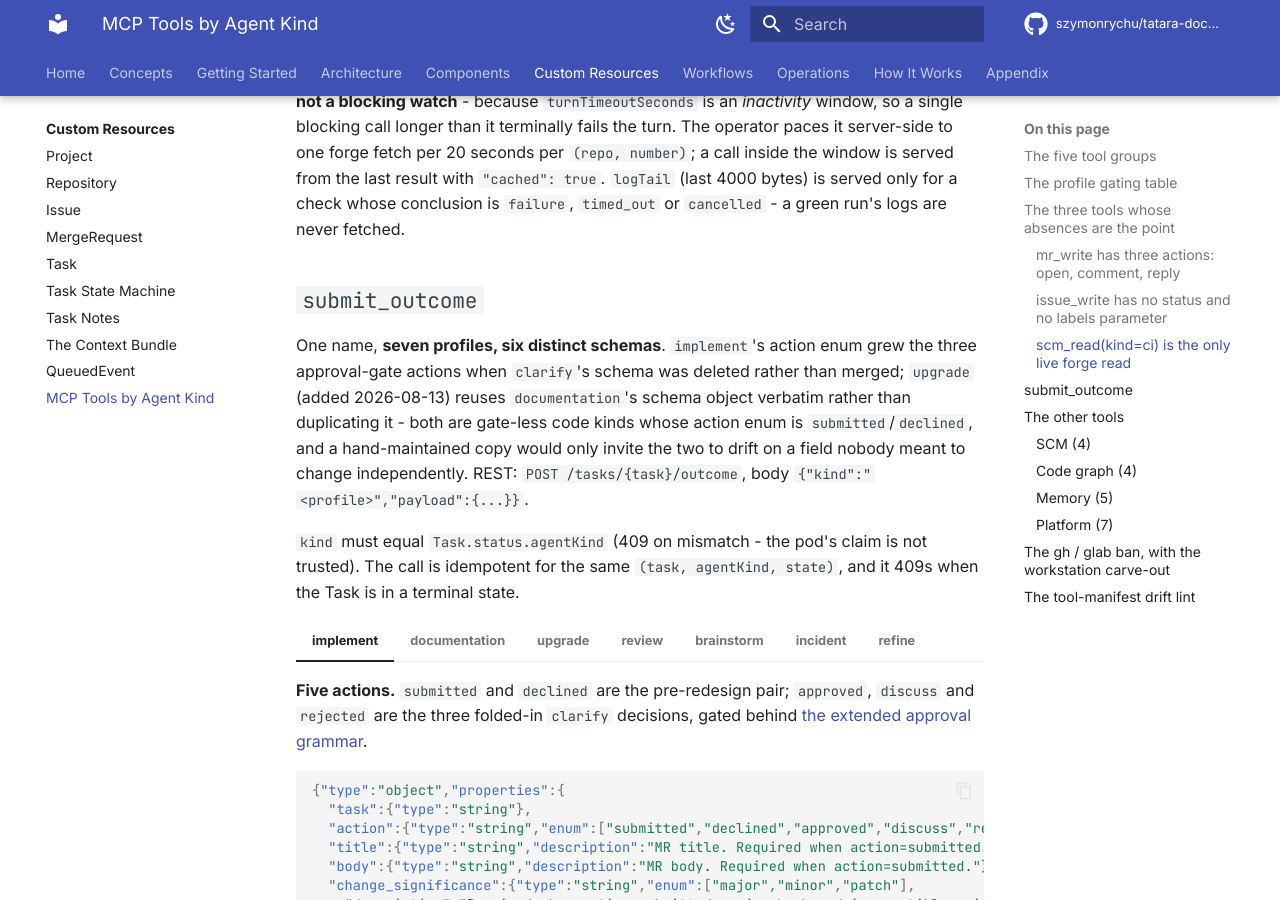
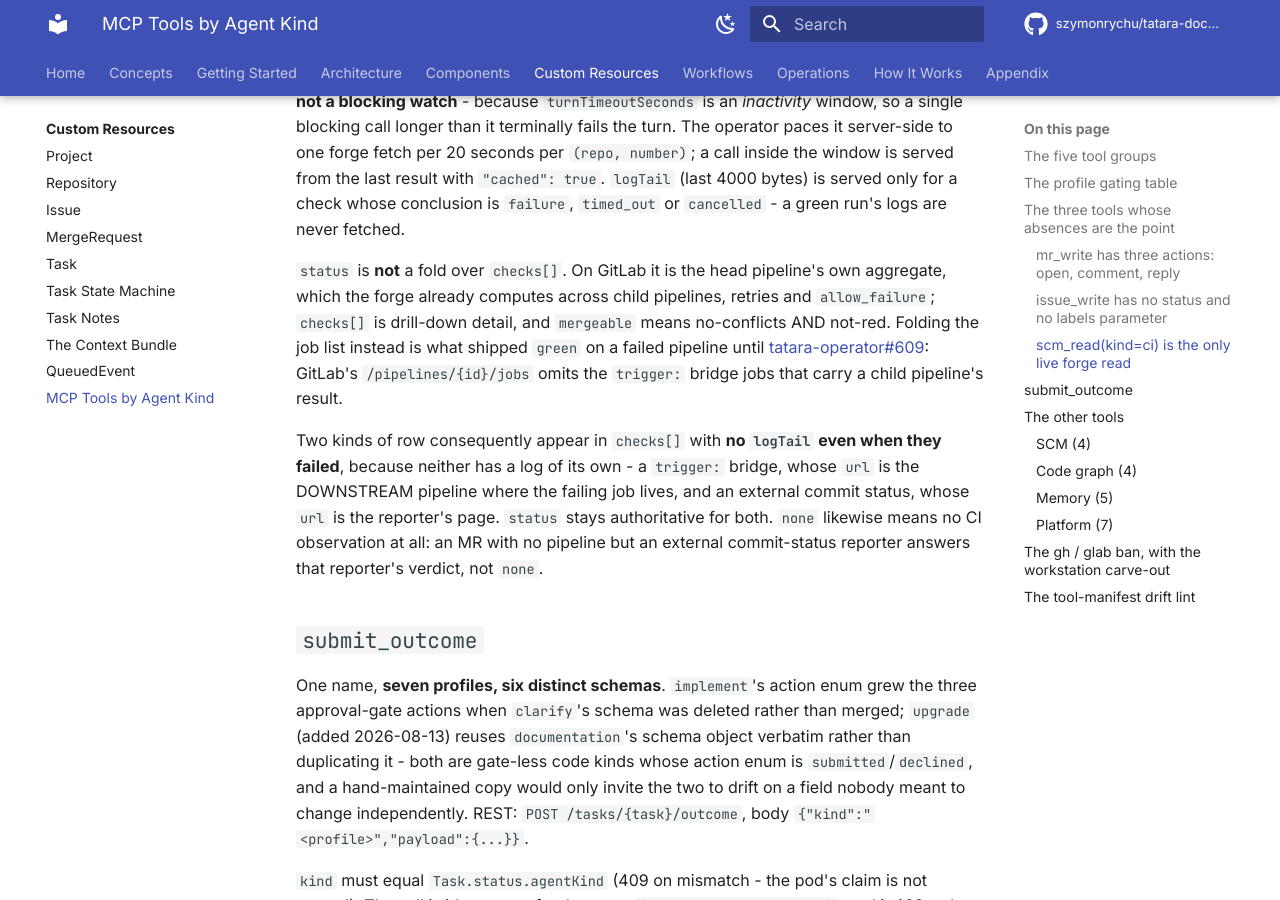
Before and after one commit to szymonrychu/tatara-documentation, an MkDocs documentation site: the page built from docs/reference/mcp-tools.md, in a window 1280 px wide and 900 px high, scrolled down 4489 px. Built offline with MkDocs 1.6.1 and Material for MkDocs 9.7.7, drawn with Linux system fonts in a browser that asks for light colours; comment, search, counter and statistics services are not loaded; the version menu is left out.

Commit message:
docs(reference): scm_read(kind=ci) status is the forge's aggregate, not a fold
tatara-operator#609. Records three things the tool now guarantees and
one collision it creates:

- status comes from the head pipeline's own aggregate (which already
  folds child pipelines, retries and allow_failure), not from checks[]
- a trigger: bridge row and an external commit-status row carry no
  logTail even when failed; their url is the downstream pipeline and
  the reporter's page respectively
- none means no CI observation at all, not "no pipeline"
- mergeable in a kind=ci response is no-conflicts AND not-red, which is
  NOT the MergeRequest mirror's mergeable of the same name

refs szymonrychu/tatara-operator#609

```diff
--- a/docs/reference/mcp-tools.md
+++ b/docs/reference/mcp-tools.md
@@ -152,6 +152,23 @@
 last result with `"cached": true`. `logTail` (last 4000 bytes) is served only
 for a check whose conclusion is `failure`, `timed_out` or `cancelled` - a
 green run's logs are never fetched.
+
+`status` is **not** a fold over `checks[]`. On GitLab it is the head
+pipeline's own aggregate, which the forge already computes across child
+pipelines, retries and `allow_failure`; `checks[]` is drill-down detail, and
+`mergeable` means no-conflicts AND not-red. Folding the job list instead is
+what shipped `green` on a failed pipeline until
+[tatara-operator#609](https://github.com/szymonrychu/tatara-operator/issues/609):
+GitLab's `/pipelines/{id}/jobs` omits the `trigger:` bridge jobs that carry a
+child pipeline's result.
+
+Two kinds of row consequently appear in `checks[]` with **no `logTail` even
+when they failed**, because neither has a log of its own - a `trigger:`
+bridge, whose `url` is the DOWNSTREAM pipeline where the failing job lives,
+and an external commit status, whose `url` is the reporter's page. `status`
+stays authoritative for both. `none` likewise means no CI observation at all:
+an MR with no pipeline but an external commit-status reporter answers that
+reporter's verdict, not `none`.
 
 ## `submit_outcome`
 
```
Also changed, not shown: MEMORY.md (added, +2 -0 lines), docs/reference/merge-request.md (+1 -1 lines).
